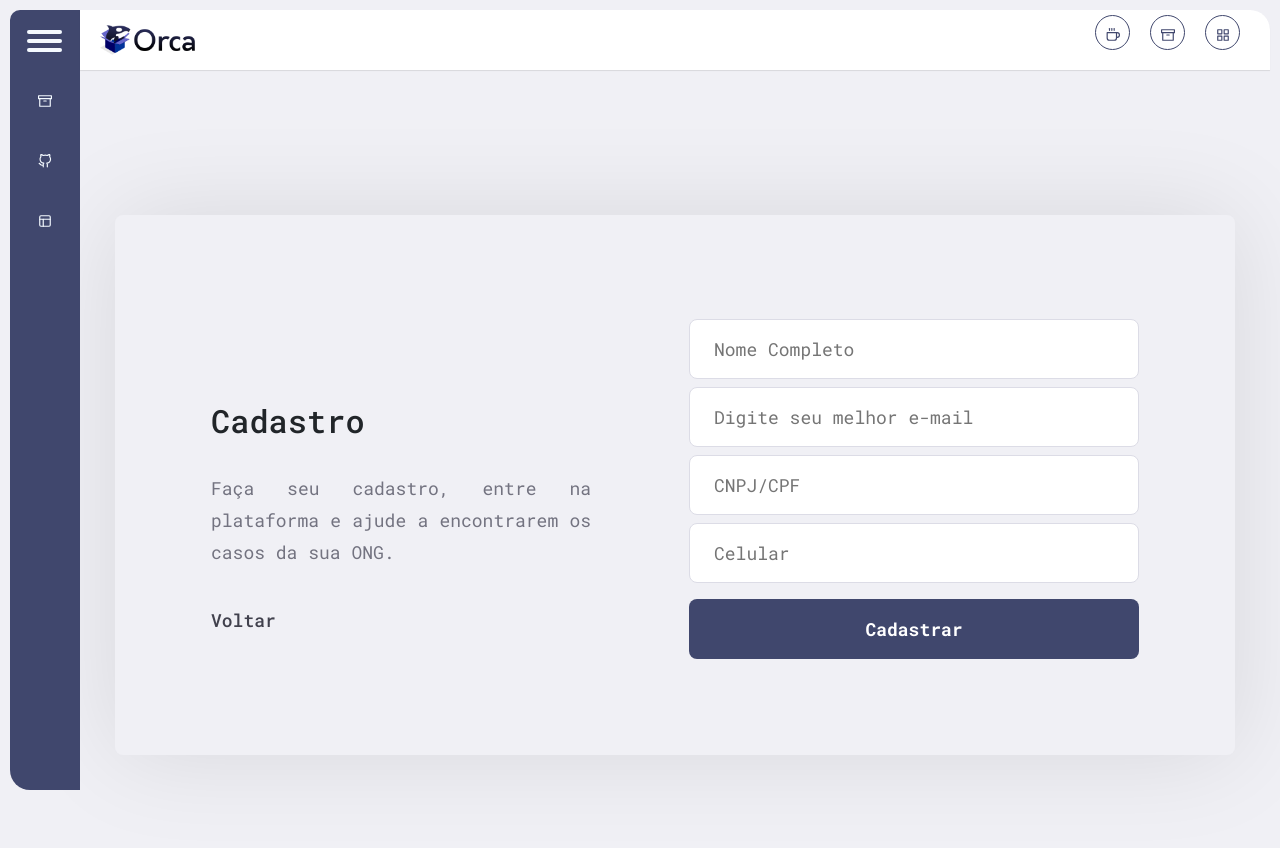
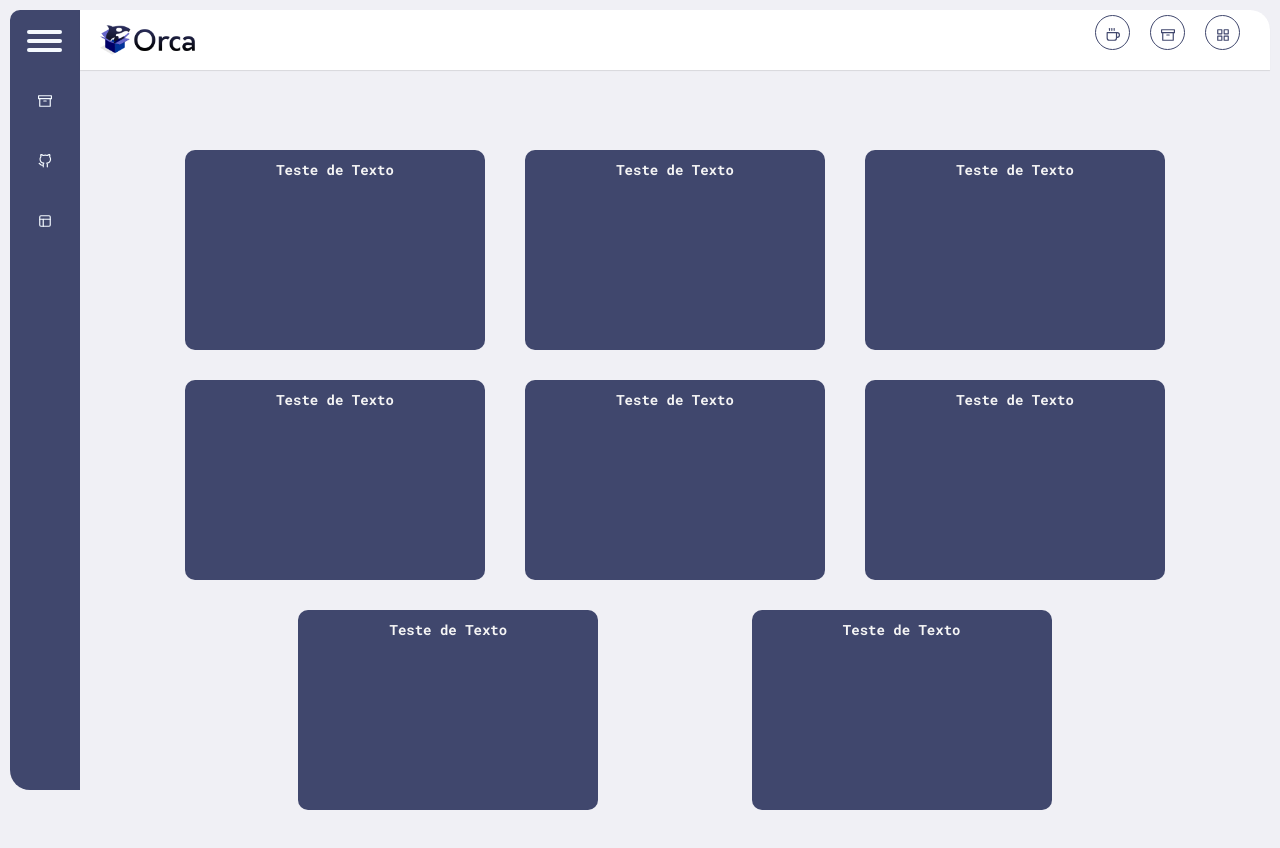
Before and after one commit to adlermo/projeto-integrador-dh, a React (Create React App) app in the folder front-end/: page / in a window 1280 px wide. Shown: the top 848 px of the page. Built offline with nearby package versions, Linux system fonts and the light colour scheme.

Commit message:
CREATED: cards & styles in Overview

```diff
--- a/front-end/src/components/Body/index.js
+++ b/front-end/src/components/Body/index.js
@@ -4,14 +4,16 @@ import './styles.css'
 
 import Register from '../../pages/Register'
 import Licitacoes from '../../pages/Licitacoes';
+import Overview from '../../pages/Overview';
 
 export default class Body extends Component {
     constructor(props) {
         super(props)
         this.state = {
-            text: <div className='item'>I'm the body</div>,
+            text: <div className='item'>Oops, an error ocurred!</div>,
             register: <Register />,
             licitacoes: <Licitacoes />,
+            overview: <Overview />,
         }
     }
 
@@ -21,8 +23,10 @@ export default class Body extends Component {
                 return this.state.licitacoes;
             case "Register":
                 return this.state.register;
+            case "Overview":
+                return this.state.overview;
             default:
-                return this.state.register;
+                return this.state.text;
         }
     }
 
--- a/front-end/src/components/NavBar/index.js
+++ b/front-end/src/components/NavBar/index.js
@@ -77,7 +77,7 @@ export default function NavBar() {
 
             <div className="main_container">
                 {/* <Counter /> */}
-                <Body name="Register" />
+                <Body name="Overview" />
             </div>
         </div>
 
--- /dev/null
+++ b/front-end/src/pages/Overview/index.js
@@ -0,0 +1,19 @@
+import React from "react";
+
+import './styles.css'
+
+const Overview = () => <>
+    <section className='card-container'>
+        <div className='card-item'>Teste de Texto</div>
+        <div className='card-item'>Teste de Texto</div>
+        <div className='card-item'>Teste de Texto</div>
+        <div className='card-item'>Teste de Texto</div>
+        <div className='card-item'>Teste de Texto</div>
+        <div className='card-item'>Teste de Texto</div>
+        <div className='card-item'>Teste de Texto</div>
+        <div className='card-item'>Teste de Texto</div>
+    </section>
+</>
+
+
+export default Overview;
--- /dev/null
+++ b/front-end/src/pages/Overview/styles.css
@@ -0,0 +1,21 @@
+.card-container {
+    display: flex;
+    justify-content: space-evenly;
+    flex-wrap: wrap;
+    width: 100%;
+    font-weight: bolder;
+
+    padding: 50px;
+}
+
+.card-item {
+    border-radius: 10px;
+    padding: 10px;
+    background-color: #40476d;
+    color: whitesmoke;
+    margin: 15px 0;
+    width: 300px;
+    height: 200px;
+
+    text-align: center;
+}
```
Also changed, not shown: 1 other file (tests, documents, lock files or other folders).
